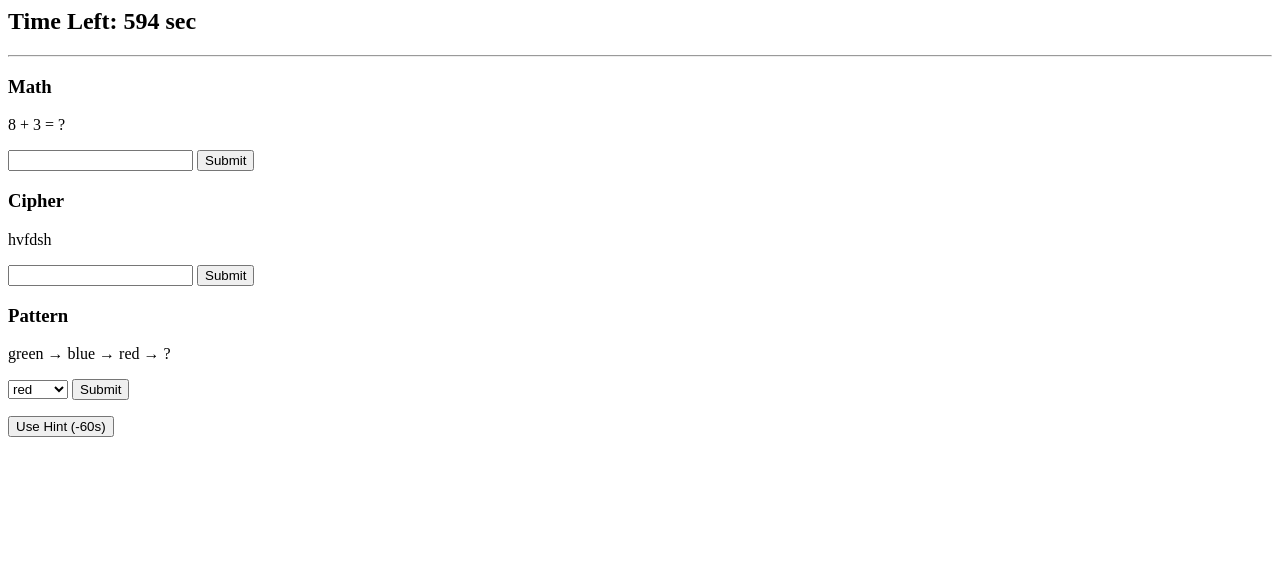
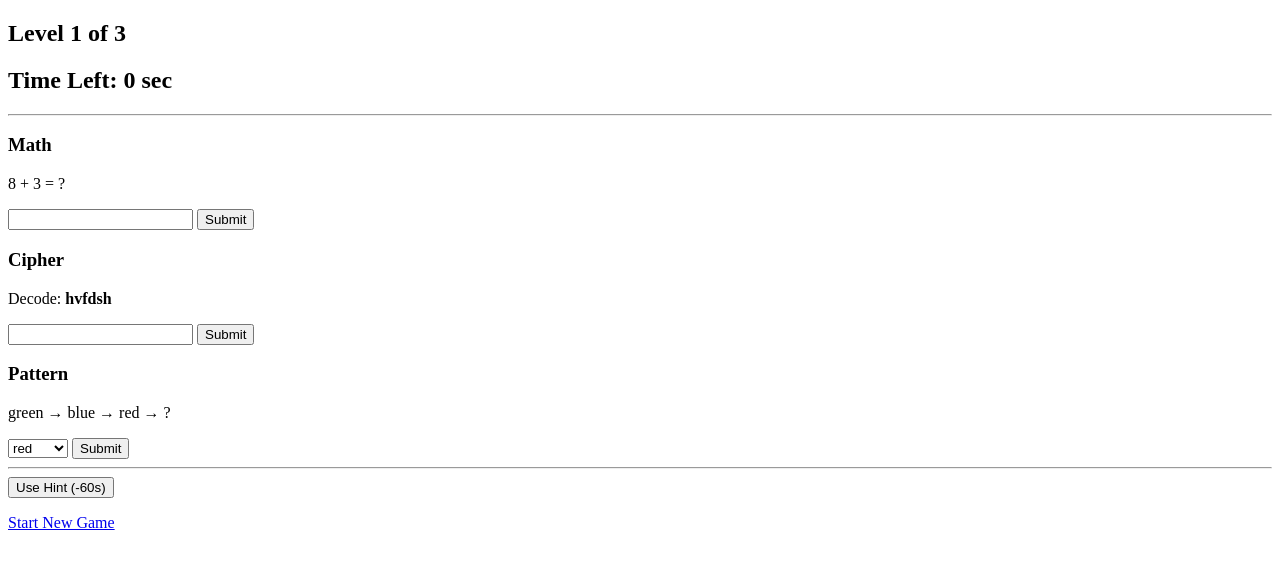
Before and after one commit to mareiirem/RemllaAli_CyberEscape, a PHP site: page /game.php in a window 1280 px wide. Shown: the top 569 px of the page. Run offline with PHP 8.4, Linux system fonts and the light colour scheme.

Commit message:
made some basic changes to game

```diff
--- a/game.php
+++ b/game.php
@@ -1,30 +1,27 @@
 <?php
 session_start();
 
-// reset game if coming fresh
+// Reset game if coming fresh
 if (isset($_GET['new'])) {
     session_unset();
     session_destroy();
-
-    // delete old cookie
     setcookie("progress", "", time() - 3600);
-
     session_start();
 }
 
-// time limits
+// Time limits per difficulty
 $times = [
-    "easy" => 600,
+    "easy"   => 600,
     "normal" => 420,
     "expert" => 240
 ];
 
-// set difficulty
+// Set difficulty (only on first load)
 if (!isset($_SESSION['difficulty'])) {
     $_SESSION['difficulty'] = $_GET['difficulty'] ?? "easy";
 }
 
-// restore progress from cookie (SKIP if new game)
+// Restore progress from cookie (skip if new game)
 if (!isset($_SESSION['start_time']) && isset($_COOKIE['progress']) && !isset($_GET['new'])) {
     $saved = unserialize($_COOKIE['progress']);
     if (is_array($saved)) {
@@ -36,168 +33,301 @@ if (!isset($_SESSION['start_time']) && isset($_COOKIE['progress']) && !isset($_G
     }
 }
 
-// cipher function
+// Caesar cipher — only shifts a-z, leaves other chars alone
 function caesarCipher($text, $shift) {
     $result = '';
     foreach (str_split($text) as $char) {
+        if ($char >= 'a' && $char <= 'z') {
             $result .= chr(((ord($char) - 97 + $shift) % 26) + 97);
+        } else {
+            $result .= $char; // leave non-alpha chars unchanged
+        }
     }
     return $result;
 }
 
-// start game
+// Initialize game state (only when no active session)
 if (!isset($_SESSION['start_time'])) {
-    $_SESSION['start_time'] = time();
-    $_SESSION['hints_used'] = 0;
+    $_SESSION['start_time']   = time();
+    $_SESSION['hints_used']   = 0;
+    $_SESSION['level']        = $_SESSION['level'] ?? 1;
+
+    // BUG FIX: Always initialize solved and attempts here,
+    // and generate puzzles here — NOT in a separate block below.
+    // Previously these were split across the file, so a partial
+    // session could skip puzzle generation but still pass the
+    // start_time check, leaving undefined puzzle variables.
     $_SESSION['solved'] = [
-        "math" => false,
-        "cipher" => false,
+        "math"    => false,
+        "cipher"  => false,
         "pattern" => false
     ];
+    $_SESSION['attempts'] = [
+        "math"    => 0,
+        "cipher"  => 0,
+        "pattern" => 0
+    ];
 
-    // math puzzle
-    $_SESSION['math_a'] = rand(5, 15);
-    $_SESSION['math_b'] = rand(1, 10);
+    // Math puzzle
+    $_SESSION['math_a']      = rand(5, 15);
+    $_SESSION['math_b']      = rand(1, 10);
     $_SESSION['math_answer'] = $_SESSION['math_a'] + $_SESSION['math_b'];
 
-    // cipher puzzle
+    // Cipher puzzle
     $words = ["code", "escape", "matrix", "unlock"];
-    $_SESSION['cipher_plain'] = $words[array_rand($words)];
-    $_SESSION['cipher_shift'] = rand(1, 4);
+    $_SESSION['cipher_plain']     = $words[array_rand($words)];
+    $_SESSION['cipher_shift']     = rand(1, 4);
     $_SESSION['cipher_scrambled'] = caesarCipher(
         $_SESSION['cipher_plain'],
         $_SESSION['cipher_shift']
     );
 
-    // pattern puzzle
+    // Pattern puzzle
     $colors = ["red", "blue", "green", "yellow"];
     shuffle($colors);
     $_SESSION['pattern_sequence'] = array_slice($colors, 0, 3);
-    $_SESSION['pattern'] = $colors[3];
+    $_SESSION['pattern']          = $colors[3];
 }
 
-// hint system
+// BUG FIX: New puzzles for a new level must NOT touch start_time.
+// Previously, after unsetting 'solved' and redirecting, the init block
+// above would fire again on reload (start_time was still set, but
+// 'solved' was gone) — actually the real issue was that start_time
+// itself got unset in some paths, resetting the timer.
+// Now we handle level advancement by generating new puzzles in-place,
+// keeping start_time untouched.
+function generateNewPuzzles() {
+    $_SESSION['solved'] = [
+        "math"    => false,
+        "cipher"  => false,
+        "pattern" => false
+    ];
+    $_SESSION['attempts'] = [
+        "math"    => 0,
+        "cipher"  => 0,
+        "pattern" => 0
+    ];
+    unset($_SESSION['hint_message']);
+
+    $_SESSION['math_a']      = rand(5, 15);
+    $_SESSION['math_b']      = rand(1, 10);
+    $_SESSION['math_answer'] = $_SESSION['math_a'] + $_SESSION['math_b'];
+
+    $words = ["code", "escape", "matrix", "unlock"];
+    $_SESSION['cipher_plain']     = $words[array_rand($words)];
+    $_SESSION['cipher_shift']     = rand(1, 4);
+    $_SESSION['cipher_scrambled'] = caesarCipher(
+        $_SESSION['cipher_plain'],
+        $_SESSION['cipher_shift']
+    );
+
+    $colors = ["red", "blue", "green", "yellow"];
+    shuffle($colors);
+    $_SESSION['pattern_sequence'] = array_slice($colors, 0, 3);
+    $_SESSION['pattern']          = $colors[3];
+}
+
+// Hint system
 if (isset($_POST['hint'])) {
     $_SESSION['hints_used']++;
 
     if (!$_SESSION['solved']['math']) {
-        $_SESSION['hint_message'] = "Math hint: close to " . $_SESSION['math_answer'];
+        $_SESSION['hint_message'] = "Math hint: the answer is close to " . $_SESSION['math_answer'];
     } elseif (!$_SESSION['solved']['cipher']) {
-        $_SESSION['hint_message'] = "Cipher shift is " . $_SESSION['cipher_shift'];
+        $_SESSION['hint_message'] = "Cipher hint: shift is " . $_SESSION['cipher_shift'];
     } else {
-        $_SESSION['hint_message'] = "Pattern is one of the colors shown";
+        $_SESSION['hint_message'] = "Pattern hint: it is one of the colors shown";
     }
 }
 
-// timer
-$elapsed = time() - $_SESSION['start_time'];
-$limit = $times[$_SESSION['difficulty']] - ($_SESSION['hints_used'] * 60);
+// Timer calculations
+$elapsed   = time() - $_SESSION['start_time'];
+$limit     = $times[$_SESSION['difficulty']] - ($_SESSION['hints_used'] * 60);
 $time_left = max(0, $limit - $elapsed);
+$end_time  = $_SESSION['start_time'] + $limit;
 
-// lose condition
+// Lose condition
 if ($elapsed >= $limit) {
     $_SESSION['status'] = "fail";
     header("Location: results.php");
     exit();
 }
 
-// ensure solved array exists
-if (!isset($_SESSION['solved'])) {
-    $_SESSION['solved'] = [
-        "math" => false,
-        "cipher" => false,
-        "pattern" => false
-    ];
+// Track feedback messages for this request
+$feedback = [];
+
+// Check answers on POST
+// BUG FIX: Previously all three puzzles used separate <form> tags,
+// meaning only ONE answer could be submitted per request. That's fine,
+// but the page was still fully re-initializing because the init block
+// was re-running. Now that init is guarded by start_time correctly,
+// each submit only updates the one puzzle that was answered.
+if ($_SERVER["REQUEST_METHOD"] === "POST" && !isset($_POST['hint'])) {
+
+    if (isset($_POST['math']) && $_POST['math'] !== '' && !$_SESSION['solved']['math']) {
+        $_SESSION['attempts']['math']++;
+        if ((int)$_POST['math'] === (int)$_SESSION['math_answer']) {
+            $_SESSION['solved']['math'] = true;
+            $feedback['math'] = "Correct!";
+        } else {
+            $feedback['math'] = "Wrong answer, try again.";
+        }
     }
 
-// check answers
-if ($_SERVER["REQUEST_METHOD"] == "POST") {
-
-    if (isset($_POST['math']) && $_POST['math'] == $_SESSION['math_answer']) {
-        $_SESSION['solved']['math'] = true;
+    if (isset($_POST['cipher']) && $_POST['cipher'] !== '' && !$_SESSION['solved']['cipher']) {
+        $_SESSION['attempts']['cipher']++;
+        if (strtolower(trim($_POST['cipher'])) === strtolower(trim((string)$_SESSION['cipher_plain']))) {
+            $_SESSION['solved']['cipher'] = true;
+            $feedback['cipher'] = "Correct!";
+        } else {
+            $feedback['cipher'] = "Wrong answer, try again.";
+        }
     }
 
-    if (isset($_POST['cipher']) && strtolower($_POST['cipher']) == $_SESSION['cipher_plain']) {
-        $_SESSION['solved']['cipher'] = true;
+    if (isset($_POST['pattern']) && $_POST['pattern'] !== '' && !$_SESSION['solved']['pattern']) {
+        $_SESSION['attempts']['pattern']++;
+        if ((string)$_POST['pattern'] === (string)$_SESSION['pattern']) {
+            $_SESSION['solved']['pattern'] = true;
+            $feedback['pattern'] = "Correct!";
+        } else {
+            $feedback['pattern'] = "Wrong answer, try again.";
+        }
     }
 
-    if (isset($_POST['pattern']) && $_POST['pattern'] == $_SESSION['pattern']) {
-        $_SESSION['solved']['pattern'] = true;
-    }
-
-    // win condition
+    // Check for level/win completion AFTER updating solved state
     if (
         $_SESSION['solved']['math'] &&
         $_SESSION['solved']['cipher'] &&
         $_SESSION['solved']['pattern']
     ) {
-        $_SESSION['status'] = "win";
+        if ($_SESSION['level'] >= 3) {
+            // Player wins
+            $_SESSION['status']         = "win";
             $_SESSION['time_remaining'] = $time_left;
             header("Location: results.php");
             exit();
         }
+
+        // Advance level — keep start_time intact, just generate new puzzles
+        $_SESSION['level']++;
+        generateNewPuzzles();
+
+        // Redirect to avoid re-POST on refresh
+        header("Location: game.php");
+        exit();
+    }
 }
 
-// save progress to cookie
+// Save progress to cookie
 setcookie("progress", serialize($_SESSION), time() + 3600);
+
+// DEBUG: remove once working
+// Uncomment the next line to see raw values if answers still fail:
+// echo "<pre>math_answer=" . var_export($_SESSION['math_answer'],true) . " cipher_plain=" . var_export($_SESSION['cipher_plain'],true) . " pattern=" . var_export($_SESSION['pattern'],true) . "</pre>";
 ?>
+<!DOCTYPE html>
+<html lang="en">
+<head>
+    <meta charset="UTF-8">
+    <title>Escape Room - Level <?php echo $_SESSION['level']; ?></title>
+</head>
+<body>
+
+<!-- LEVEL DISPLAY -->
+<h2>Level <?php echo $_SESSION['level']; ?> of 3</h2>
 
 <!-- TIMER -->
-<h2>Time Left: <span id="timer"><?php echo $time_left; ?></span> sec</h2>
+<h2>Time Left: <span id="timer"></span> sec</h2>
 
 <script>
-let timeLeft = <?php echo $time_left; ?>;
-const timerEl = document.getElementById("timer");
+const endTime = <?php echo $end_time; ?> * 1000;
 
-setInterval(() => {
-    if (timeLeft > 0) {
-        timeLeft--;
-        timerEl.textContent = timeLeft;
-    } else {
+function updateTimer() {
+    const now = Date.now();
+    let timeLeft = Math.floor((endTime - now) / 1000);
+    if (timeLeft <= 0) {
+        timeLeft = 0;
         location.reload();
     }
-}, 1000);
+    document.getElementById("timer").textContent = timeLeft;
+}
+
+setInterval(updateTimer, 1000);
+updateTimer();
 </script>
 
 <hr>
 
 <!-- HINT MESSAGE -->
 <?php if (isset($_SESSION['hint_message'])): ?>
-<p><?php echo $_SESSION['hint_message']; ?></p>
+    <p style="color: orange;"><strong>Hint:</strong> <?php echo htmlspecialchars($_SESSION['hint_message']); ?></p>
 <?php endif; ?>
 
-<!-- MATH -->
-<h3>Math</h3>
+<!-- MATH PUZZLE -->
+<h3>Math <?php echo $_SESSION['solved']['math'] ? '✅' : ''; ?></h3>
+<?php if (isset($feedback['math'])): ?>
+    <p style="color:<?php echo $_SESSION['solved']['math'] ? 'green' : 'red'; ?>;">
+        <?php echo $feedback['math']; ?>
+    </p>
+<?php endif; ?>
+<?php if (!$_SESSION['solved']['math']): ?>
     <p><?php echo $_SESSION['math_a'] . " + " . $_SESSION['math_b']; ?> = ?</p>
     <form method="POST">
-    <input name="math">
+        <input name="math" type="number" required>
         <button type="submit">Submit</button>
     </form>
+<?php else: ?>
+    <p>Solved in <?php echo $_SESSION['attempts']['math']; ?> attempt(s)!</p>
+<?php endif; ?>
 
-<!-- CIPHER -->
-<h3>Cipher</h3>
-<p><?php echo $_SESSION['cipher_scrambled']; ?></p>
+<!-- CIPHER PUZZLE -->
+<h3>Cipher <?php echo $_SESSION['solved']['cipher'] ? '✅' : ''; ?></h3>
+<?php if (isset($feedback['cipher'])): ?>
+    <p style="color:<?php echo $_SESSION['solved']['cipher'] ? 'green' : 'red'; ?>;">
+        <?php echo $feedback['cipher']; ?>
+    </p>
+<?php endif; ?>
+<?php if (!$_SESSION['solved']['cipher']): ?>
+    <p>Decode: <strong><?php echo htmlspecialchars($_SESSION['cipher_scrambled']); ?></strong></p>
     <form method="POST">
-    <input name="cipher">
+        <input name="cipher" type="text" required>
         <button type="submit">Submit</button>
     </form>
+<?php else: ?>
+    <p>Solved in <?php echo $_SESSION['attempts']['cipher']; ?> attempt(s)!</p>
+<?php endif; ?>
 
-<!-- PATTERN -->
-<h3>Pattern</h3>
-<p>
-<?php echo implode(" → ", $_SESSION['pattern_sequence']); ?> → ?
+<!-- PATTERN PUZZLE -->
+<h3>Pattern <?php echo $_SESSION['solved']['pattern'] ? '✅' : ''; ?></h3>
+<?php if (isset($feedback['pattern'])): ?>
+    <p style="color:<?php echo $_SESSION['solved']['pattern'] ? 'green' : 'red'; ?>;">
+        <?php echo $feedback['pattern']; ?>
     </p>
+<?php endif; ?>
+<?php if (!$_SESSION['solved']['pattern']): ?>
+    <p><?php echo implode(" → ", $_SESSION['pattern_sequence']); ?> → ?</p>
     <form method="POST">
         <select name="pattern">
-        <option>red</option>
-        <option>blue</option>
-        <option>green</option>
-        <option>yellow</option>
+            <option value="red">red</option>
+            <option value="blue">blue</option>
+            <option value="green">green</option>
+            <option value="yellow">yellow</option>
         </select>
         <button type="submit">Submit</button>
     </form>
+<?php else: ?>
+    <p>Solved in <?php echo $_SESSION['attempts']['pattern']; ?> attempt(s)!</p>
+<?php endif; ?>
+
+<hr>
 
 <!-- HINT BUTTON -->
 <form method="POST">
-    <button name="hint">Use Hint (-60s)</button>
+    <button name="hint" value="1">Use Hint (-60s)</button>
 </form>
+
+<!-- NEW GAME LINK -->
+<p><a href="game.php?new=1">Start New Game</a></p>
+
+</body>
+</html>
```
Also changed, not shown: gametest.php (added). Lines whose indentation alone changed are shown as unchanged.
